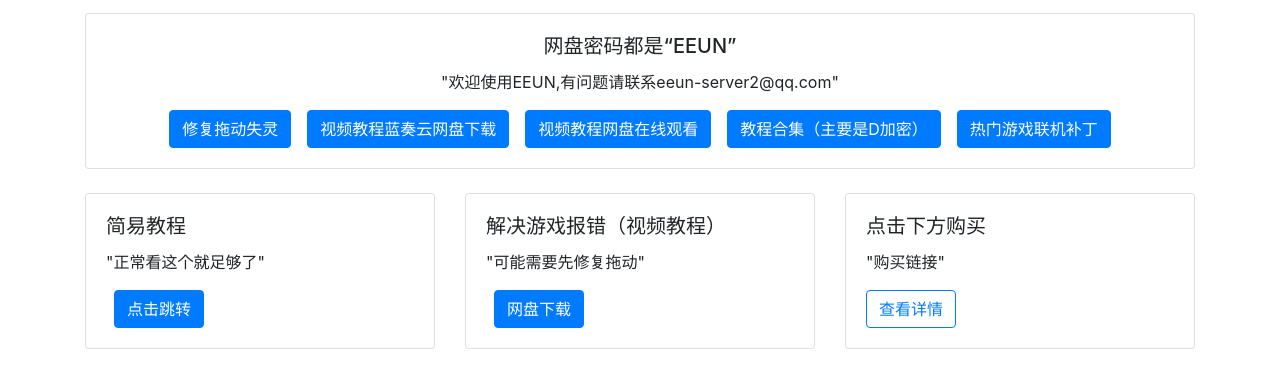
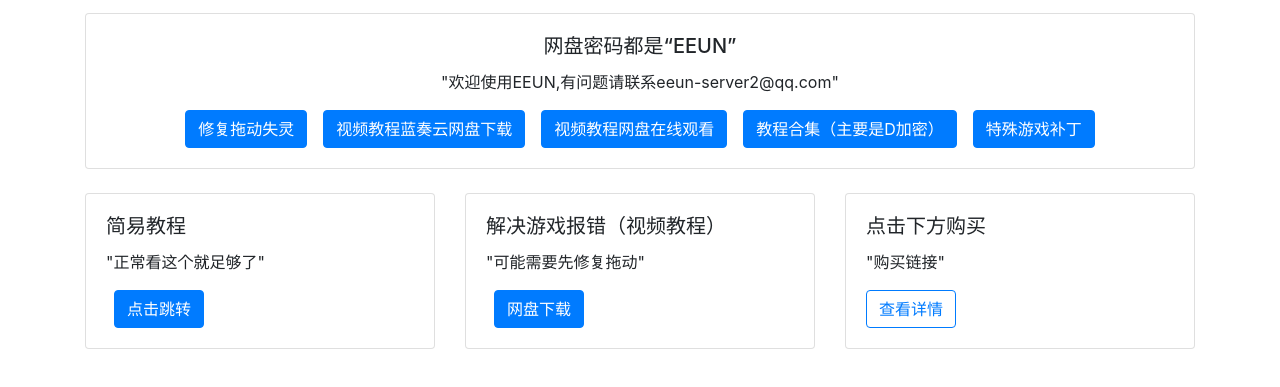
Before and after one commit to EEUNLOCK/usage, a plain HTML site: page index.html in a window 1280 px wide. Shown: the part 187-574 px from the top of the page. Drawn offline with nearby package versions, Linux system fonts and the light colour scheme.

Commit message:
Update index.html

```diff
--- a/index.html
+++ b/index.html
@@ -25,7 +25,7 @@
                     <a href="https://wwzh.lanzoup.com/b00ef73guh" target="_blank" class="btn btn-primary mx-2">视频教程蓝奏云网盘下载</a>
                     <a href="https://pan.xiaoqiu.in/s/qJ2h5" target="_blank" class="btn btn-primary mx-2">视频教程网盘在线观看</a>
                     <a href="https://www.kdocs.cn/l/ci3JQEH3adhl" target="_blank" class="btn btn-primary mx-2">教程合集（主要是D加密）</a>
-                    <a href="https://wwzh.lanzoup.com/b00eeq1chg" target="_blank" class="btn btn-primary mx-2">热门游戏联机补丁</a>
+                    <a href="https://pan.xiaoqiu.in/s/q6Ai5" target="_blank" class="btn btn-primary mx-2">特殊游戏补丁</a>
                 </div>
             </div>
         </div>
```
